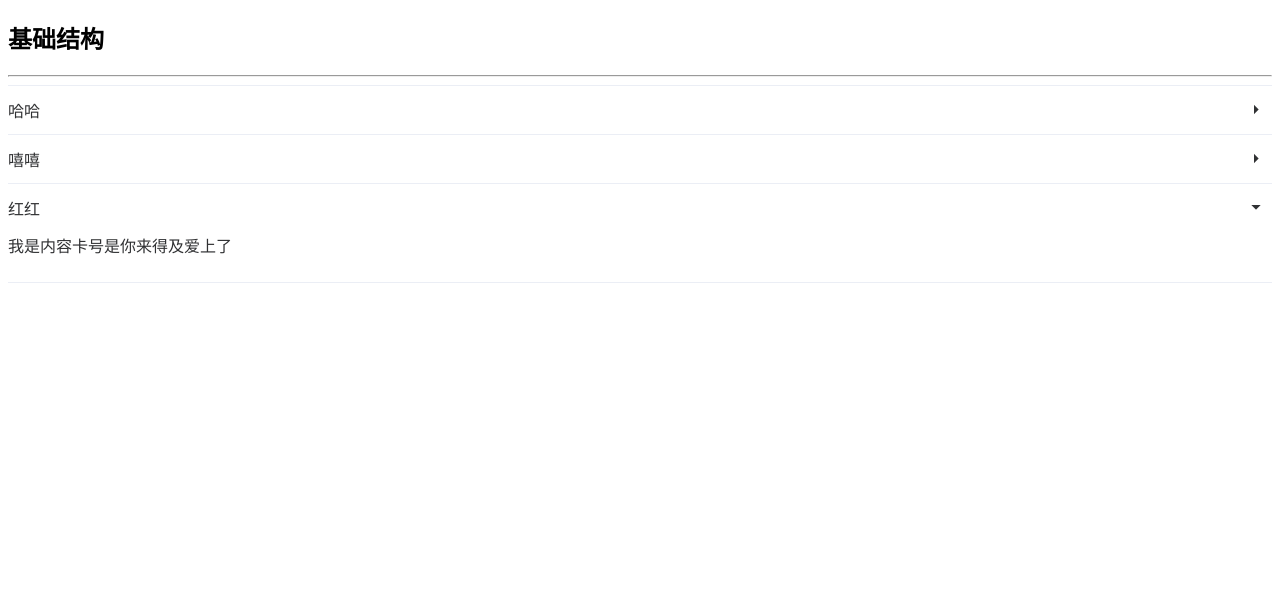
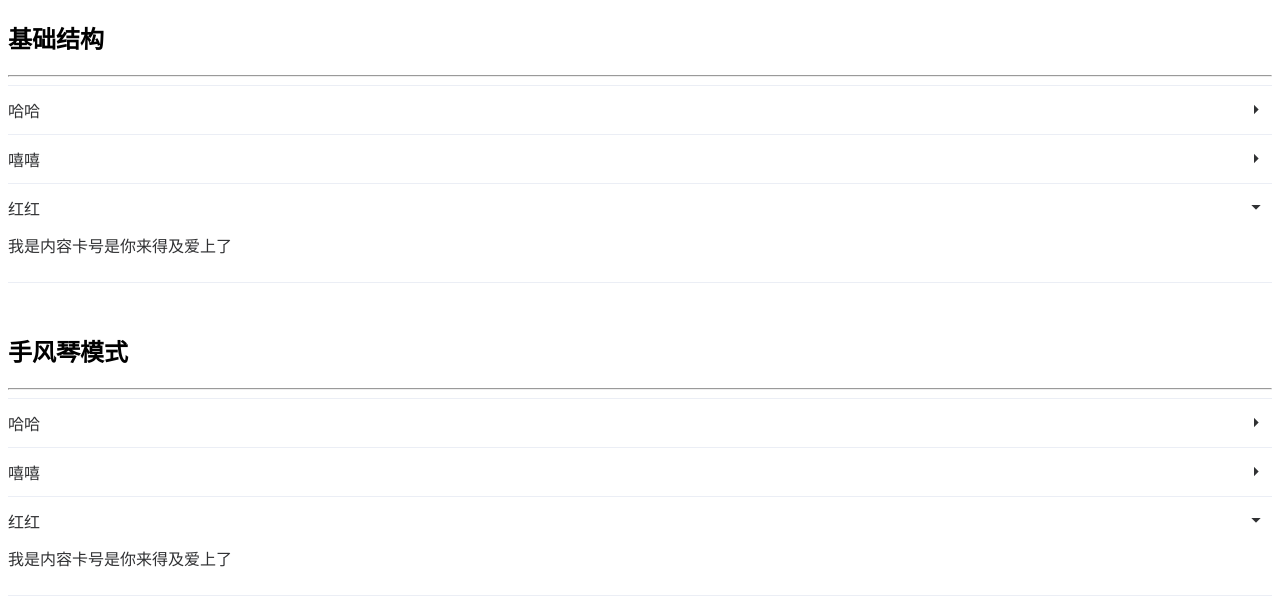
Before and after one commit to guapi233/antDesign-fake, a Vue app: page /Collapse in a window 1280 px wide. Shown: the top 606 px of the page. Built offline with nearby package versions, Linux system fonts and the light colour scheme.

Commit message:
updated:Collapse手风琴模式

```diff
--- a/components/Collapse-item.vue
+++ b/components/Collapse-item.vue
@@ -35,12 +35,24 @@ export default {
   },
   computed: {
     open() {
+      if (typeof this.Collapse.value === "string") {
+        return this.Collapse.value === this.name;
+      }
+
       return this.Collapse.value.includes(this.name);
     },
   },
   methods: {
     // 处理开关状态变化
     handleStateChange() {
+      if (typeof this.Collapse.value === "string") {
+        // 如果开启手风琴模式，value为字符类型
+        if (this.open) {
+          this.Collapse.$emit("input", "");
+        } else {
+          this.Collapse.$emit("input", this.name);
+        }
+      } else {
         if (this.open) {
           let curIndex = this.Collapse.value.indexOf(this.name);
           // 将当前元素从开启元素数组中移除
@@ -53,6 +65,7 @@ export default {
           // 将当前元素加入开启元素数组中
           let newActives = [...this.Collapse.value, this.name];
           this.Collapse.$emit("input", newActives);
+        }
       }
     },
     handleHeight() {
--- a/components/Collapse.vue
+++ b/components/Collapse.vue
@@ -14,7 +14,7 @@ export default {
   },
   props: {
     value: {
-      type: Array,
+      type: [Array, String],
       default: [],
     },
   },
--- a/examples/test/Collapse.vue
+++ b/examples/test/Collapse.vue
@@ -2,6 +2,14 @@
   <div class="collapse-test">
     <blockarea title="基础结构">
       <c-collapse v-model="actives">
+        <c-collapse-item title="哈哈" name="haha">我是内容卡号是你来得及爱上了</c-collapse-item>
+        <c-collapse-item title="嘻嘻" name="xixi">我是内容卡号是你来得及爱上了</c-collapse-item>
+        <c-collapse-item title="红红" name="hoho">我是内容卡号是你来得及爱上了</c-collapse-item>
+      </c-collapse>
+    </blockarea>
+
+    <blockarea title="手风琴模式">
+      <c-collapse v-model="actives2">
         <c-collapse-item title="哈哈" name="haha">我是内容卡号是你来得及爱上了</c-collapse-item>
         <c-collapse-item title="嘻嘻" name="xixi">我是内容卡号是你来得及爱上了</c-collapse-item>
         <c-collapse-item title="红红" name="hoho">我是内容卡号是你来得及爱上了</c-collapse-item>
@@ -16,6 +24,7 @@ export default {
   data() {
     return {
       actives: ["hoho"],
+      actives2: "hoho",
     };
   },
 };
```
Also changed, not shown: 1 other file (tests, documents, lock files or other folders). Lines whose indentation alone changed are shown as unchanged.
